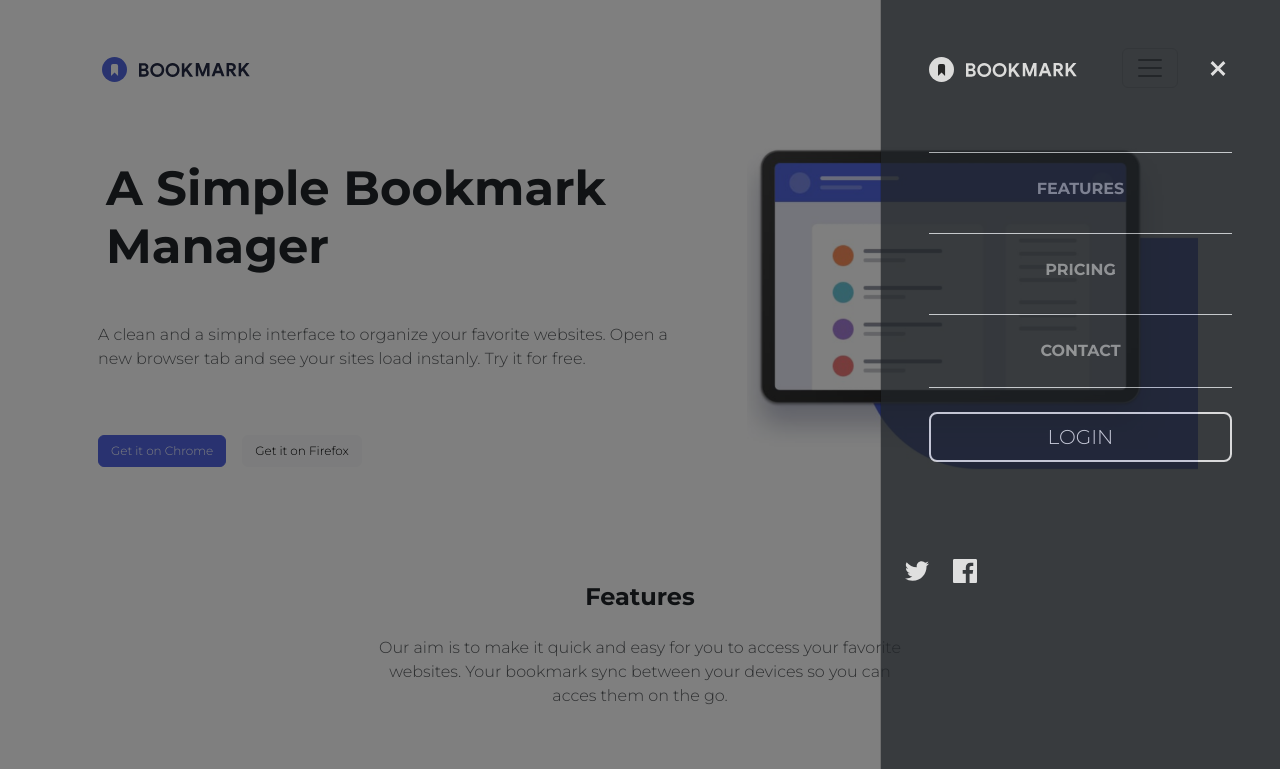
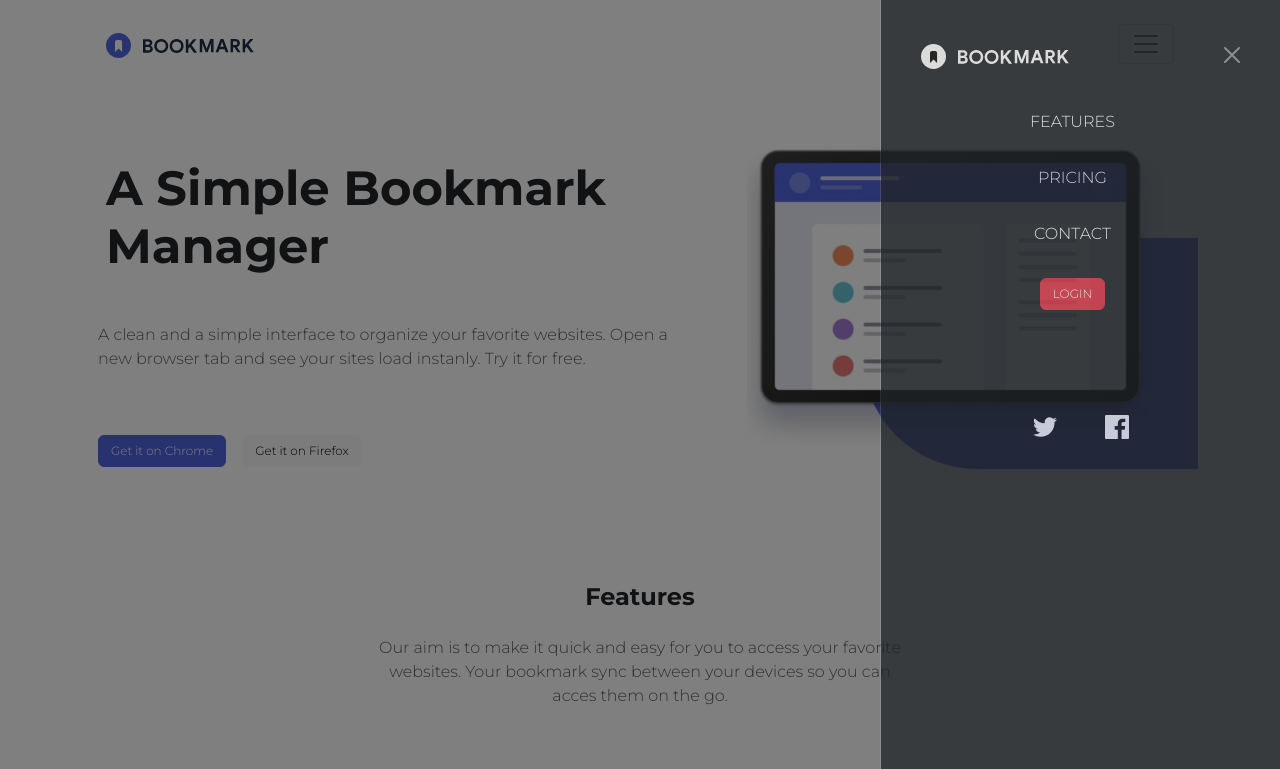
Before and after one commit to Elisenda-LV/itacademy_angular_s1.2, a website: page index.html in a window 1280 px wide. Both pictures are taken after a click on the button "Toggle navigation". Shown: the top 769 px of the page. Drawn offline with nearby package versions, Linux system fonts and the light colour scheme.

Commit message:
Correccions

```diff
--- a/index.html
+++ b/index.html
@@ -11,45 +11,45 @@
 </head>
 <body>
     <header class="container">
-        <!-- ----- navbar----- -->
-        <nav class="navbar navbar-bg-light p-2 pb-5 pt-5 ">
-            <div class="container-fluid">
-                <a class="navbar-brand" href="#"><img class="w-100" src="./img/logo-bookmark.svg" alt="bookmark logo"></a>
-                <button class="navbar-toggler" type="button" data-bs-toggle="offcanvas" data-bs-target="#offcanvasNavbar"
-                aria-controls="offcanvasNavbar" aria-expanded="false" aria-label="Toggle navigation">
-                <span class="navbar-toggler-icon "></span>
+        <nav class="navbar bg-emphasis mb-5 p-4 link-body-emphasis" data-bs-theme="light">
+            <a class="navbar-brand" href="#"><img src="./img/logo-bookmark.svg" alt="logo bookmark"></a>
+            <button class="navbar-toggler" type="button" data-bs-toggle="offcanvas" data-bs-target="#navbarOffcanvasLg" aria-controls="navbarOffcanvasLg" aria-label="Toggle navigation">
+              <span class="navbar-toggler-icon"></span>
             </button>
+            <!-- ------offcanvas------ -->
+            <div class="offcanvas offcanvas-end opacity-75 p-4" tabindex="-1" id="navbarOffcanvasLg" aria-labelledby="navbarOffcanvasLgLabel" data-bs-theme="dark" >
 
-                <div class="offcanvas offcanvas-end navbar-dark offcanvas-bg-dark text-bg-dark opacity-75" tabindex="-1" id="offcanvasNavbar" aria-labelledby="offcanvasNavbarLabel">
-                    <div class="offcanvas-header p-5">
-                        <a class="navbar-brand" href="#"><img class="w-100" src="./img/logo-bookmark white.svg" alt="bookmark logo"></a>
-                        <button class="bg-dark border-0" type="button" data-bs-dismiss="offcanvas" aria-label="Close"><img src="./img/icon-close.svg" alt="close button"></button>
+                <div class="offcanvas-header">
+                    <h5 class="offcanvas-title" id="offcanvasNavbarLabel"><img src="./img/logo-bookmark white.svg" alt="bookmark logo white"></h5>
+                    <button type="button" class="btn-close" data-bs-dismiss="offcanvas" aria-label="Close"></button>
                 </div>
-                    <div class="offcanvas-body d-block justify-content-center pe-5 ps-5">
-                        <ul class="navbar-nav mr-auto mt-2 mt-lg-0 gap-4">
-                            <li class="nav-item fw-bold border-top pt-3 text-center">
-                                <a class="nav-link" aria-current="page" href="#">FEATURES</a>
+                <div class="offcanvas-body" >
+                    <ul class="navbar-nav justify-content-end flex-grow-1 pe-3 gap-3 align-items-center">
+                        <li class="nav-item ">
+                            <a class="nav-link active link-body-emphasis" aria-current="page" href="#">FEATURES</a>
                         </li>
-                            <li class="nav-item fw-bold border-top pt-3  text-center">
-                                <a class="nav-link" aria-current="page" href="#">PRICING</a>
+                        <li class="nav-item">
+                            <a class="nav-link active link-body-emphasis" aria-current="page" href="#">PRICING</a>
                         </li>
-                            <li class="nav-item fw-bold border-top pt-3 pb-3 text-center">
-                                <a class="nav-link" aria-current="page" href="#">CONTACT</a>
+                        <li class="nav-item">
+                            <a class="nav-link active link-body-emphasis" aria-current="page" href="#">CONTACT</a>
+                        </li>
+                        <li class="nav-item">
+                            <a class="nav-link" aria-current="page" href="#"><button class="btn btn-danger" type="button">LOGIN</button></a>
                         </li>
                     </ul>
-                        <div class="col-12 nav-item border-top pt-3 text-center fw-medium d-grid pt-4">
-                            <button class="btn btn-lg btn-outline-light ps-3 pe-3 border-2" href="#" role="button">LOGIN</button>
-                        </div>
-                        <div class="col-12 mt-5 pt-5 pb-5 gap-4 d-flex justify-content-center col-sm-3 p-sm-5 justify-content-sm-end pe-sm-5">
-                            <div href="#"><a href="#"><img src="./img/icon-twitter.svg" alt="logo twitter"></a></div>
-                            <div href="#"><a href="#"><img src="./img/icon-facebook.svg" alt="logo facebook"></a></div>
-                        </div>
+
+                    <div class="offcanvas-header justify-content-center gap-5 mt-5 pt-5">
+                        <a class="nav-link" href="#"><img src="./img/icon-twitter.svg" alt="twitter icon white"></a>
+                        <a class="nav-link" href="#"><img src="./img/icon-facebook.svg" alt="facebook icon white"></a>
                     </div>
                 </div>
             </div>
           </nav>
-      <!-- ----- header ----- -->
-        <div class="row d-flex justify-content-center">
+
+
+      <!-- <----- header ----- -->
+        <div class="row d-flex justify-content-center mt-5">
             <div class="col-12 col-sm-7 order-2 order-sm-1 justify-content-center justify-content-sm-start">
                 <h1 class="display-5 fw-bold text-center text-sm-start p-4 pe-sm-4 pt-sm-4 pb-sm-4">A Simple Bookmark Manager</h1>
                 <p class="text-body-secondary fw-light text-center text-sm-start p-3 pe-sm-4 pb-sm-4" >A clean and a simple interface to organize your favorite websites. Open a new
@@ -208,8 +208,8 @@
 
                         <div class="card border-0">
                             <div class="card-header bg-white border-top-1" id="headingTwo">
-                                <div class="row mb-0" data-bs-toggle="collapse" data-bs-target="#collapseOne" aria-expanded="true" aria-controls="collapseOne">
-                                    <div class="col-10 "><button class="text-start btn btn-light fw-bold btn bg-white border-0" data-bs-toggle="collapse" data-bs-target="#collapseOne" aria-expanded="true" aria-controls="collapseOne">
+                                <div class="row mb-0" data-bs-toggle="collapse" data-bs-target="#collapseTwo" aria-expanded="true" aria-controls="collapseTwo">
+                                    <div class="col-10 "><button class="text-start btn btn-light fw-bold btn bg-white border-0" data-bs-toggle="collapse" data-bs-target="#collapseTwo" aria-expanded="true" aria-controls="collapseTwo">
                                         How I can request a new browser?</button></div>
                                     <div class="col-2 text-end"><img class=""src="./img/icon-arrow.svg" alt="icono desplegable"></div>
                                 </div>
@@ -224,8 +224,8 @@
 
                         <div class="card border-0">
                             <div class="card-header bg-white border-top-1" id="headingThree">
-                                <div class="row mb-0" data-bs-toggle="collapse" data-bs-target="#collapseOne" aria-expanded="true" aria-controls="collapseOne">
-                                    <div class="col-10 "><button class="text-start btn btn-light fw-bold btn bg-white border-0" data-bs-toggle="collapse" data-bs-target="#collapseOne" aria-expanded="true" aria-controls="collapseOne">
+                                <div class="row mb-0" data-bs-toggle="collapse" data-bs-target="#collapseThree" aria-expanded="true" aria-controls="collapseThree">
+                                    <div class="col-10 "><button class="text-start btn btn-light fw-bold btn bg-white border-0" data-bs-toggle="collapse" data-bs-target="#collapseThree" aria-expanded="true" aria-controls="collapseThree">
                                     Is there a mobile App?</button></div>
                                     <div class="col-2 text-end"><img class=""src="./img/icon-arrow.svg" alt="icono desplegable"></div>
                                 </div>
@@ -240,8 +240,8 @@
 
                         <div class="card border-0">
                             <div class="card-header bg-white" id="headingFour">
-                                <div class="row mb-0" data-bs-toggle="collapse" data-bs-target="#collapseOne" aria-expanded="true" aria-controls="collapseOne">
-                                    <div class="col-10 "><button class="text-start btn btn-light fw-bold btn bg-white border-0" data-bs-toggle="collapse" data-bs-target="#collapseOne" aria-expanded="true" aria-controls="collapseOne">
+                                <div class="row mb-0" data-bs-toggle="collapse" data-bs-target="#collapseFour" aria-expanded="true" aria-controls="collapseFour">
+                                    <div class="col-10 "><button class="text-start btn btn-light fw-bold btn bg-white border-0" data-bs-toggle="collapse" data-bs-target="#collapseFour" aria-expanded="true" aria-controls="collapseFour">
                                     What about other Chronium browsers?</button></div>
                                     <div class="col-2 text-end"><img class=""src="./img/icon-arrow.svg" alt="icono desplegable"></div>
                                 </div>
@@ -265,7 +265,7 @@
     </main>
 <!-- ------ footer ------------- -->
     <footer class="container-fluid bg-primary mt-5">
-        <form class="container-fluid bg-primary">
+        <form class="needs-validation bg-primary">
             <div class="row bg-primary pt-5 pb-3 ">
                 <div class="text-white text-center pt-5 ps-sm-5 fw-medium fs-5">35.000 ALREADY JOINED</div>
                 <div class="text-white text-center fw-bold fs-4 pt-3 pe-3 ps-3">Stay up-to-date with what we're doing</div>
@@ -273,11 +273,14 @@
             <div class="row bg-primary pb-5 d-sm-flex justify-content-center">
                 <div class="col-sm-3"></div>
                 <div class="col 12 col-sm-5 pe-sm-5  d-sm-block justify-content-sm-start">
-                    <label for="exampleInputEmail1" class="form-label"></label>
-                    <input type="email" class="form-control" id="exampleInputEmail1" aria-describedby="emailHelp" placeholder="Email Adress">
+                    <label for="validationEmail" class="form-label"></label>
+                    <input type="email" class="form-control" id="validationEmail" aria-describedby="emailHelp" placeholder="Email Adress">
+                    <div class="valid-feedback">Perfect</div>
+                    <div class="invalid-feedback">Whoops, make sure it's an email</div>
                 </div>
+
                 <div class="col-12 d-grid col-sm-4 pb-5 pt-4 d-sm-block">
-                    <button type="submit" class="btn btn-secondary text-white fs-6">Contact Us</button>
+                    <button type="button" class="btn btn-secondary text-white fs-6">Contact Us</button>
                 </div>
             </div>
 
--- a/sass/custom.scss
+++ b/sass/custom.scss
@@ -3,8 +3,6 @@
 //Color
 $primary: #5265E1;
 $secondary: #FA5959;
-$dark: #1f2f90;
-
 
 //Font-Family:
 $font-family-base: 'Montserrat', sans-serif;
@@ -16,16 +14,8 @@ $btn-font-size: 12px;
 //image:
 $primary-border-subtle: $primary;
 
-//tabs
-$nav-underline-gap:                 1rem;
-$nav-underline-border-width:        .125rem;
-$nav-underline-link-active-color:   $secondary;
-
-
-
 //shadow
 $box-shadow:                  0 .5rem 1rem rgba($primary, .15);
 
 
-
 @import "../node_modules/bootstrap/scss/bootstrap";
```
Also changed, not shown: css/custom.min.css. Lines whose indentation alone changed are shown as unchanged.
